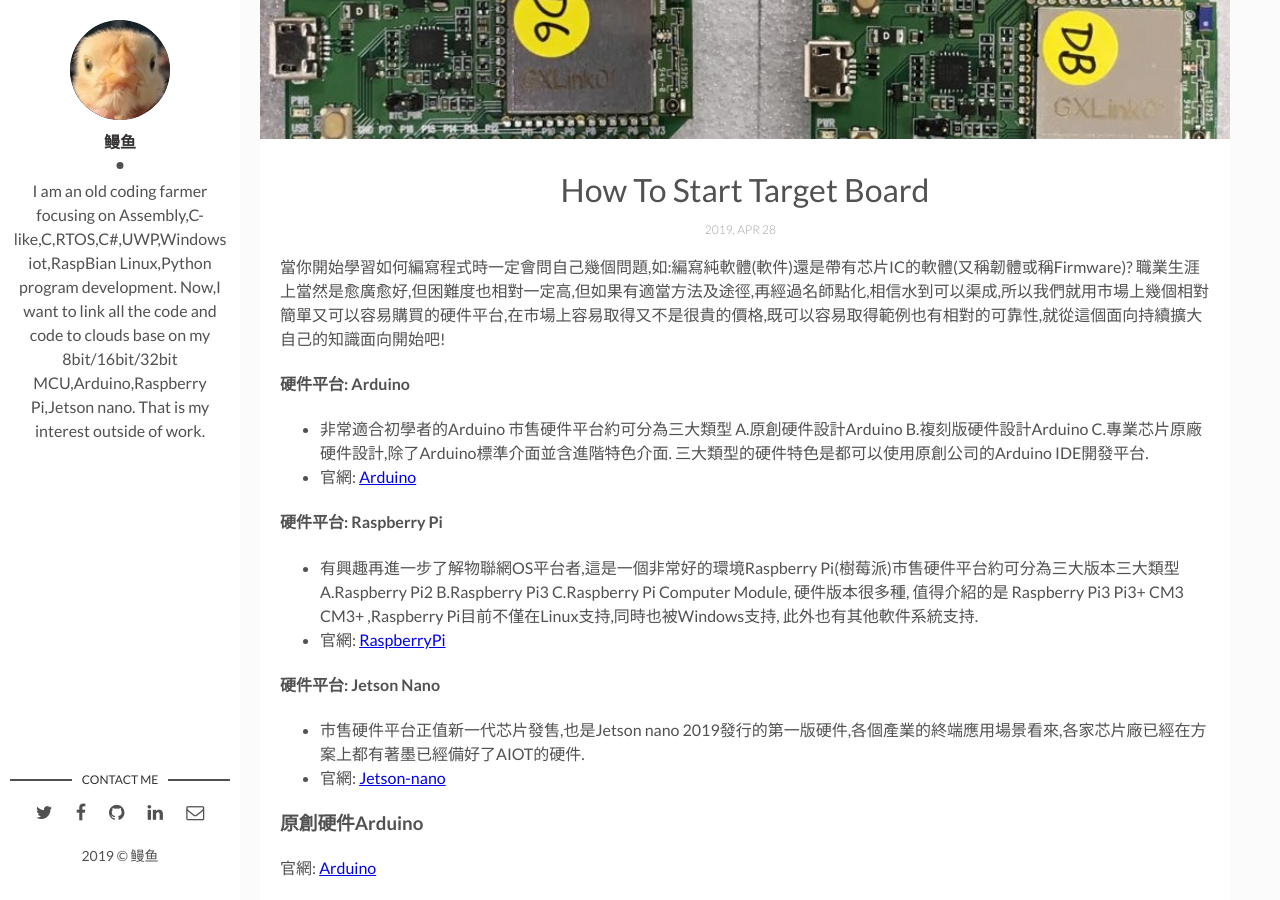
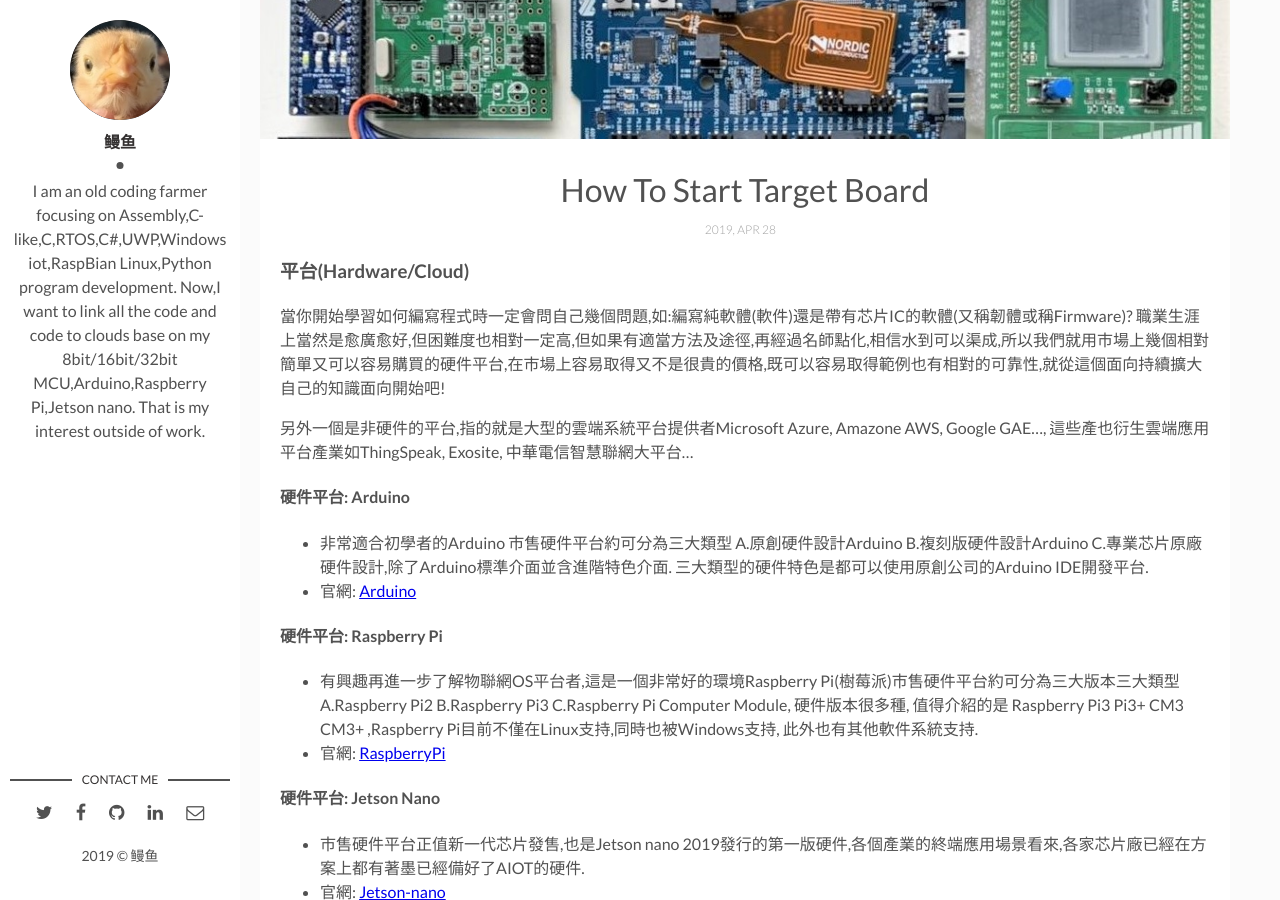
Before and after one commit to louisopen/louisopen.github.io, a Jekyll site: the page built from _posts/2017-09-12-how-to-start-learning-target.markdown, in a window 1280 px wide and 900 px high, scrolled down 381 px. Built offline with Jekyll 4.4.1, drawn with Linux system fonts in a browser that asks for light colours; comment, search, counter and statistics services are not loaded; some of the changed text lies outside the part shown.

```diff
--- a/_posts/2017-04-06-how-i-rest-from-work.markdown
+++ b/_posts/2017-04-06-how-i-rest-from-work.markdown
@@ -1,7 +1,7 @@
 ---
 layout: post
 title: How I Rest From Work
-date: 2017-09-12 13:32:20 +0300
+date: 2017-09-12 11:30:00 +0800
 description: You’ll find this post in your `_posts` directory. Go ahead and edit it and re-build the site to see your changes. # Add post description (optional)
 img: yellow.jpg # Add image post (optional)
 fig-caption: # Add figcaption (optional)
--- a/_posts/2017-09-12-10-tips-to-improve-your-workflow.markdown
+++ b/_posts/2017-09-12-10-tips-to-improve-your-workflow.markdown
@@ -13,7 +13,7 @@ Asymmetrical portland enamel pin af heirloom ramps authentic thundercats. Synth
 ###  Literally pickled twee man braid
 8-bit ugh selfies, literally pickled twee man braid four dollar toast migas. Slow-carb mustache meggings pok pok. Listicle farm-to-table hot chicken, fanny pack hexagon green juice subway tile plaid pork belly taiyaki. Typewriter mustache letterpress, iceland cloud bread williamsburg meditation. Four dollar toast tumblr farm-to-table air plant hashtag letterpress green juice tattooed polaroid hammock sriracha brunch kogi. Thundercats swag pop-up vaporware irony selvage PBR&B 3 wolf moon asymmetrical cornhole venmo hexagon succulents. Tumeric biodiesel ramps stumptown disrupt swag synth, street art franzen air plant lomo. Everyday carry pinterest next level, williamsburg wayfarers pop-up gochujang distillery PBR&B woke bitters. Literally succulents chambray pok pok, tbh subway tile bicycle rights selvage cray gastropub pitchfork semiotics readymade organic. Vape flexitarian tumblr raclette organic direct trade. Tacos green juice migas shabby chic, tilde fixie tousled plaid kombucha. +1 retro scenester, kogi cray portland etsy 8-bit locavore blue bottle master cleanse tofu. PBR&B adaptogen chartreuse knausgaard palo santo intelligentsia.
 
-![Macbook]({{site.baseurl}}/assets/img/mac.jpg)
+![Macbook]({{site.baseurl}}/assets/img/teamessage720x515.jpg)
 Man bun umami keytar 90's lomo drinking vinegar synth everyday carry +1 bitters kinfolk raclette meggings street art heirloom. Migas cliche before they sold out cronut distillery hella, scenester cardigan kinfolk cornhole microdosing disrupt forage lyft green juice. Tofu deep v food truck live-edge edison bulb vice. Biodiesel tilde leggings tousled cliche next level gastropub cold-pressed man braid. Lyft humblebrag squid viral, vegan chicharrones vice kinfolk. Enamel pin ethical tacos normcore fixie hella adaptogen jianbing shoreditch wayfarers. Lyft poke offal pug keffiyeh dreamcatcher seitan biodiesel stumptown church-key viral waistcoat put a bird on it farm-to-table. Meggings pitchfork master cleanse pickled venmo. Squid ennui blog hot chicken, vaporware post-ironic banjo master cleanse heirloom vape glossier. Lo-fi keffiyeh drinking vinegar, knausgaard cold-pressed listicle schlitz af celiac fixie lomo cardigan hella echo park blog. Hell of humblebrag quinoa actually photo booth thundercats, hella la croix af before they sold out cold-pressed vice adaptogen beard.
 
 ### Man bun umami keytar
--- a/_posts/2017-09-12-how-to-start-learning-target.markdown
+++ b/_posts/2017-09-12-how-to-start-learning-target.markdown
@@ -1,12 +1,15 @@
 ---
 layout: post
 title: How To Start Target Board
-date: 2019-04-28 10:00:00 +0800
+date: 2019-04-28 11:30:00 +0800
 description: You’ll find this post in your `_posts` directory. Go ahead and edit it and re-build the site to see your changes. # Add post description (optional)
-img: Module.jpg  # Add image post (optional)
-tags: [Programming, AI Learnning, Arduino, Raspberry Pi, Jetson Nano] # add tag
+img: Boards.jpg  # Add image post (optional)
+tags: [Programming, AI Learnning, Arduino, Raspberry Pi, Jetson Nano, Azure, AWS, Google GAE, Thingspeak, Exosite, 智慧聯網大平台] # add tag
 ---
+### 平台(Hardware/Cloud)
 當你開始學習如何編寫程式時一定會問自己幾個問題,如:編寫純軟體(軟件)還是帶有芯片IC的軟體(又稱韌體或稱Firmware)? 職業生涯上當然是愈廣愈好,但困難度也相對一定高,但如果有適當方法及途徑,再經過名師點化,相信水到可以渠成,所以我們就用市場上幾個相對簡單又可以容易購買的硬件平台,在市場上容易取得又不是很貴的價格,既可以容易取得範例也有相對的可靠性,就從這個面向持續擴大自己的知識面向開始吧!
+
+另外一個是非硬件的平台,指的就是大型的雲端系統平台提供者Microsoft Azure, Amazone AWS, Google GAE..., 這些產也衍生雲端應用平台產業如ThingSpeak, Exosite, 中華電信智慧聯網大平台...
 
 #### 硬件平台: Arduino
 * 非常適合初學者的Arduino 市售硬件平台約可分為三大類型 A.原創硬件設計Arduino B.複刻版硬件設計Arduino C.專業芯片原廠硬件設計,除了Arduino標準介面並含進階特色介面. 三大類型的硬件特色是都可以使用原創公司的Arduino IDE開發平台.
--- a/_posts/2019-03-03-Homemade-oil.markdown
+++ b/_posts/2019-03-03-Homemade-oil.markdown
@@ -1,14 +1,16 @@
 ---
 layout: post
 title: 健康用油
-date: 2019-03-03 10:00:00 +0800
+date: 2019-03-03 11:30:00 +0800
 description: You’ll find this post in your `_posts` directory. Go ahead and edit it and re-build the site to see your changes. # Add post description (optional)
-img: oil.jpg # Add image post (optional)
+img: Bitter_tea_oil.jpg # Add image post (optional)
 tags: [苦茶油, 火麻油, 甜杏仁油, 南瓜籽油, 黑芝麻油, 亞麻仁籽油] # add tag
 ---
+## 健康&油
 追求健康的概念的不外乎食物的來源,天然食品,有機食品...,中其食用油品一直是被社會瞪著雙眼檢視,原因是油品製造環節一直無法被大多數人所知道,總被認為是個黑洞,而且並沒有人真正了解食用油品成分,都是道聽塗說,天花亂墜的廣告可能都是油品的知識唯一來源,雖然並不是多麼深奧的製造技術但因為社會現象如此;
 
 筆者曾經思索自行製油的可行性,同時積極的尋找了很久的油品自行壓榨方法,壓榨設備...但因為體積龐大,容量過大,運輸不適合...不適合一般家庭家族使用,在一日工作因緣認識到一部小型設備的簡易榨油裝置於是又再度燃起了食用油品自製的概念,就這樣的買下一部可低溫壓榨油機就開始了榨油的興趣...
+[油籽介紹]({{site.baseurl}}/assets/img/oil.jpg)
 
 健康用油即是自己榨油,苦茶油,火麻油,甜杏仁油,南瓜籽油,黑芝麻油,亞麻仁籽油
 
```
Also changed, not shown: other parts of _posts/2017-09-12-10-tips-to-improve-your-workflow.markdown (+2 -2 lines), _posts/2017-09-12-the-best-organizer-software.markdown (deleted, +0 -22 lines), _posts/2019-04-28-The-best-software-thinking.markdown (+26 -5 lines), assets/img/Bitter_tea_oil.jpg (added), assets/img/Boards.jpg (added), assets/img/Soap bar.jpg (added), assets/img/mac.jpg (deleted).
